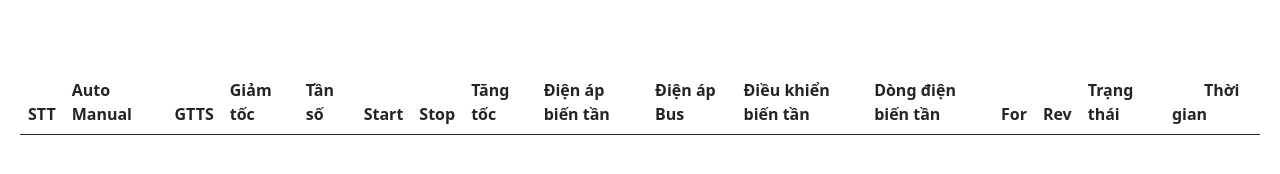
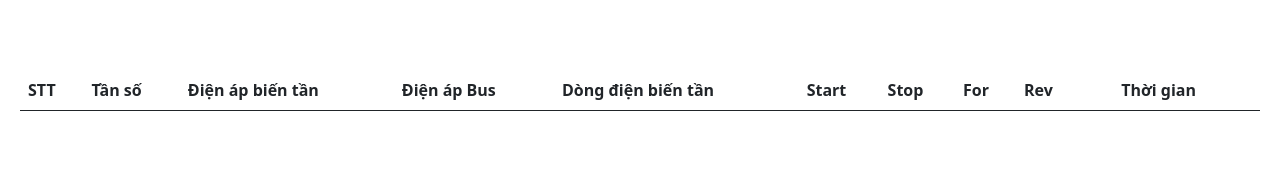
Before and after one commit to nhutminh21102001/MM300, a plain HTML site: page table.html in a window 1280 px wide. Drawn offline with nearby package versions, Linux system fonts and the light colour scheme; no server answers.

Commit message:
table.html

```diff
--- a/table.html
+++ b/table.html
@@ -18,20 +18,14 @@
       <thead>
         <tr>
           <th scope="col">STT</th>
-          <th scope="col">Auto Manual</th>
-          <th scope="col">GTTS</th>
-          <th scope="col">Giảm tốc</th>
           <th scope="col">Tần số</th>
+          <th scope="col">Điện áp biến tần</th>
+          <th scope="col">Điện áp Bus</th>
+          <th scope="col">Dòng điện biến tần</th>
           <th scope="col">Start</th>
           <th scope="col">Stop</th>
-          <th scope="col">Tăng tốc</th>
-          <th scope="col">Điện áp biến tần</th>
-          <th scope="col">Điện áp Bus</th>
-          <th scope="col">Điều khiển biến tần</th>
-          <th scope="col">Dòng điện biến tần</th>
           <th scope="col">For</th>
           <th scope="col">Rev</th>
-          <th scope="col">Trạng thái</th>
           <th scope="col">&emsp;&emsp;Thời gian</th>
         </tr>
       </thead>
```
